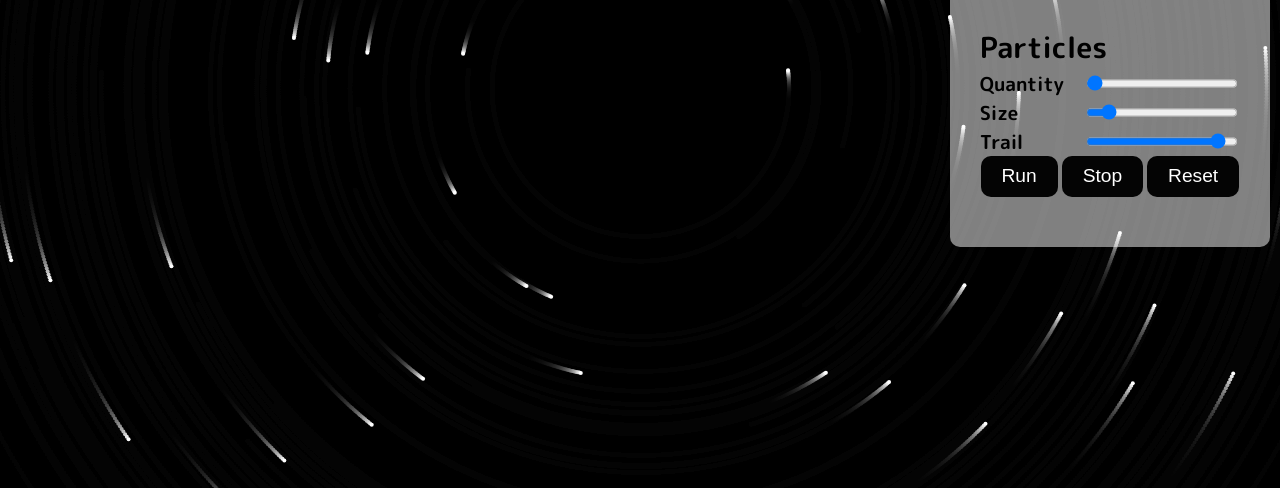
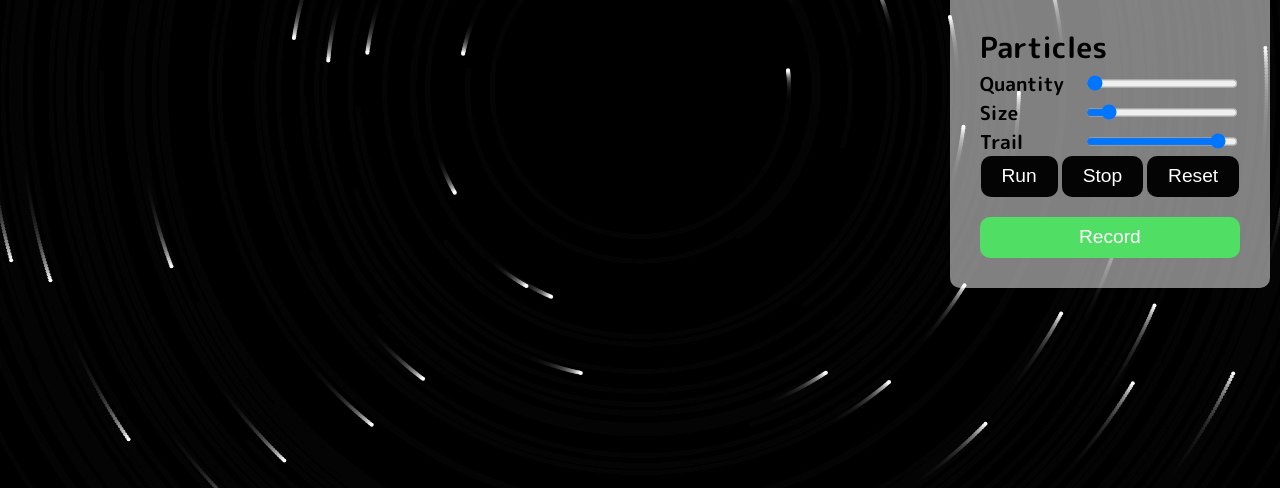
Before and after one commit to garyg-3/differential-equation-plotter, a plain HTML site: page main.html in a window 1280 px wide. Both pictures are taken after a click on the element 1245 px from the left and 35 px from the top of the page. Shown: the part 312-800 px from the top of the page. Drawn offline with Linux system fonts and the light colour scheme.

Commit message:
Added recording button

```diff
--- a/button.css
+++ b/button.css
@@ -1,3 +1,7 @@
+.controls__buttons-wrapper {
+    width: 100%;
+}
+
 .button {
     background-color: #040404;
     border-radius: 10px;
@@ -13,3 +17,16 @@
     background-color: white;
     color: black;
 }
+
+.button--capture {
+    background-color: #50DE65;
+    width: 100%;
+}
+
+.button--capture:hover {
+    background-color: #399E48;
+}
+
+.button--capture[recording] {
+    background-color: #E04740;
+}
--- a/main.html
+++ b/main.html
@@ -96,6 +96,9 @@
 				<button id="buttonStop" class="button">Stop</button>
 				<button id="buttonReset" class="button">Reset</button>
 			</div>
+			<div class="controls__buttons-wrapper">
+				<button id="buttonCapture" class="button button--capture">Record</button>
+			</div>
 		</div>
 	</div>
 
```
